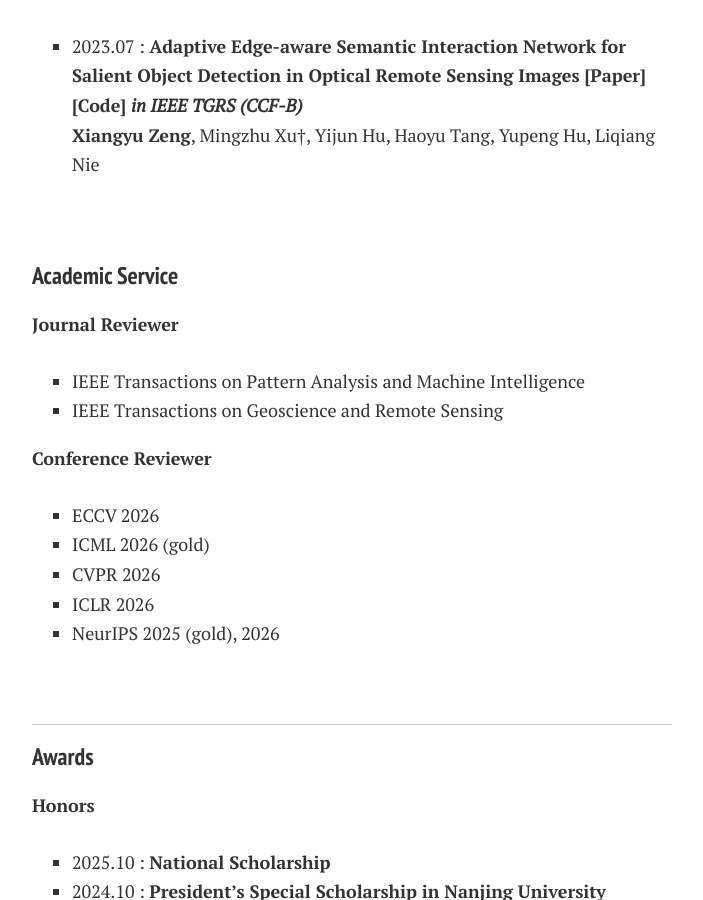
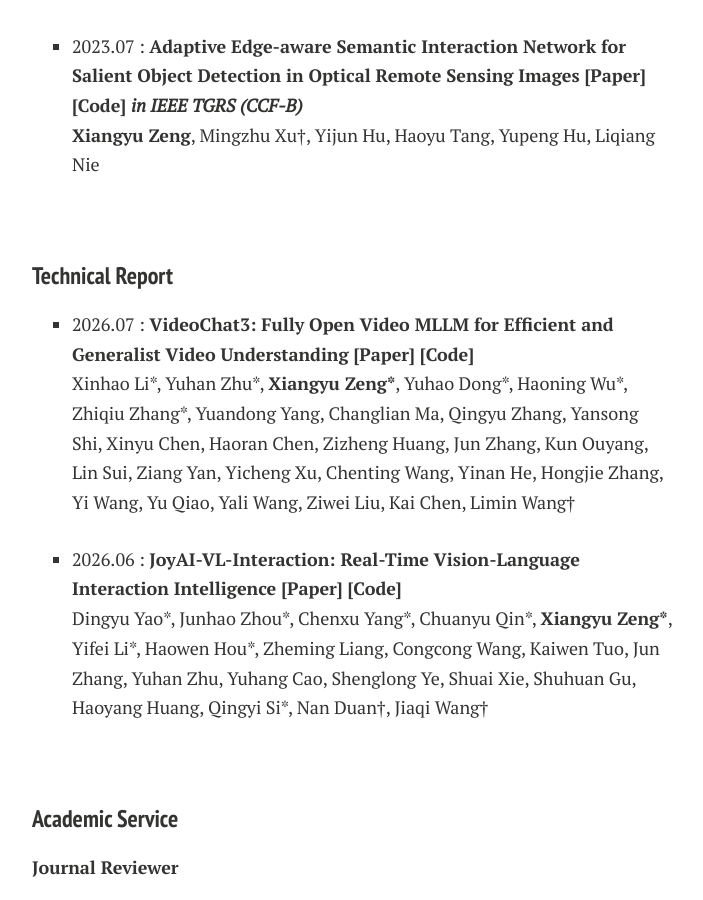
Before and after one commit to LanXingXuan/LanXingXuan.github.io, a Jekyll site: the page built from index.md, in a window 1280 px wide and 900 px high, scrolled down 1740 px. Shown: the whole window, without its empty margins (288-991 px from the left). Built offline with Jekyll 4.4.1, drawn with Linux system fonts in a browser that asks for light colours; nearby versions of some CDN libraries; comment, search, counter and statistics services are not loaded; a style sheet for code colours, icons or effects is not loaded.

Commit message:
Add technical reports with author contribution markers

```diff
--- a/index.md
+++ b/index.md
@@ -55,6 +55,16 @@ My research interests are centered on multimedia processing, particularly in the
 
 <br>
 
+### Technical Report
+
+- 2026.07 : **VideoChat3: Fully Open Video MLLM for Efficient and Generalist Video Understanding [[Paper]](https://arxiv.org/abs/2607.14935) [[Code]](https://github.com/MCG-NJU/VideoChat3)** <br>
+Xinhao Li\*, Yuhan Zhu\*, **Xiangyu Zeng\***, Yuhao Dong\*, Haoning Wu\*, Zhiqiu Zhang\*, Yuandong Yang, Changlian Ma, Qingyu Zhang, Yansong Shi, Xinyu Chen, Haoran Chen, Zizheng Huang, Jun Zhang, Kun Ouyang, Lin Sui, Ziang Yan, Yicheng Xu, Chenting Wang, Yinan He, Hongjie Zhang, Yi Wang, Yu Qiao, Yali Wang, Ziwei Liu, Kai Chen, Limin Wang†
+
+- 2026.06 : **JoyAI-VL-Interaction: Real-Time Vision-Language Interaction Intelligence [[Paper]](https://arxiv.org/abs/2606.14777) [[Code]](https://github.com/jd-opensource/JoyAI-VL-Interaction)** <br>
+Dingyu Yao\*, Junhao Zhou\*, Chenxu Yang\*, Chuanyu Qin\*, **Xiangyu Zeng\***, Yifei Li\*, Haowen Hou\*, Zheming Liang, Congcong Wang, Kaiwen Tuo, Jun Zhang, Yuhan Zhu, Yuhang Cao, Shenglong Ye, Shuai Xie, Shuhuan Gu, Haoyang Huang, Qingyi Si\*, Nan Duan†, Jiaqi Wang†
+
+<br>
+
 ### Academic Service
 
  **Journal Reviewer**
```
